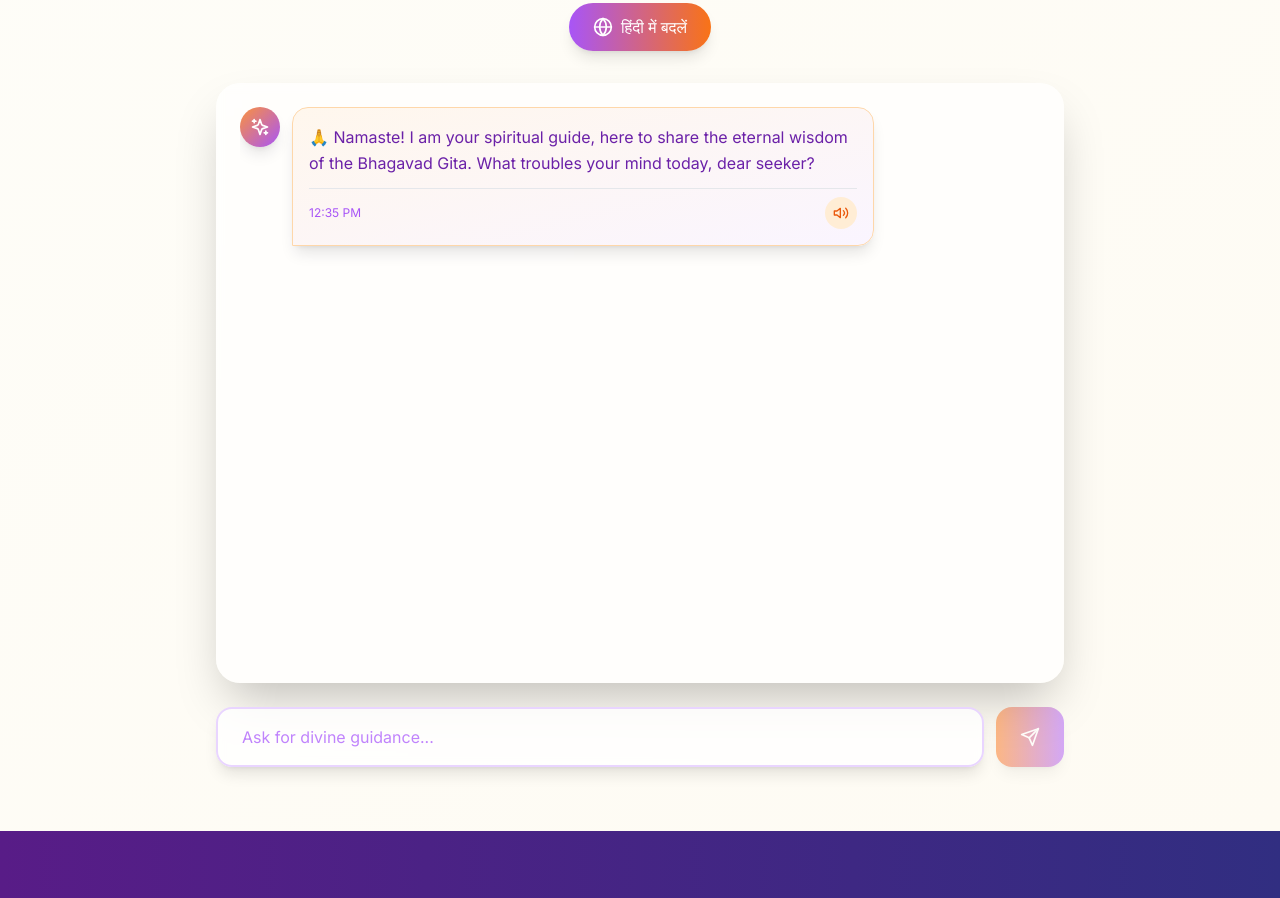
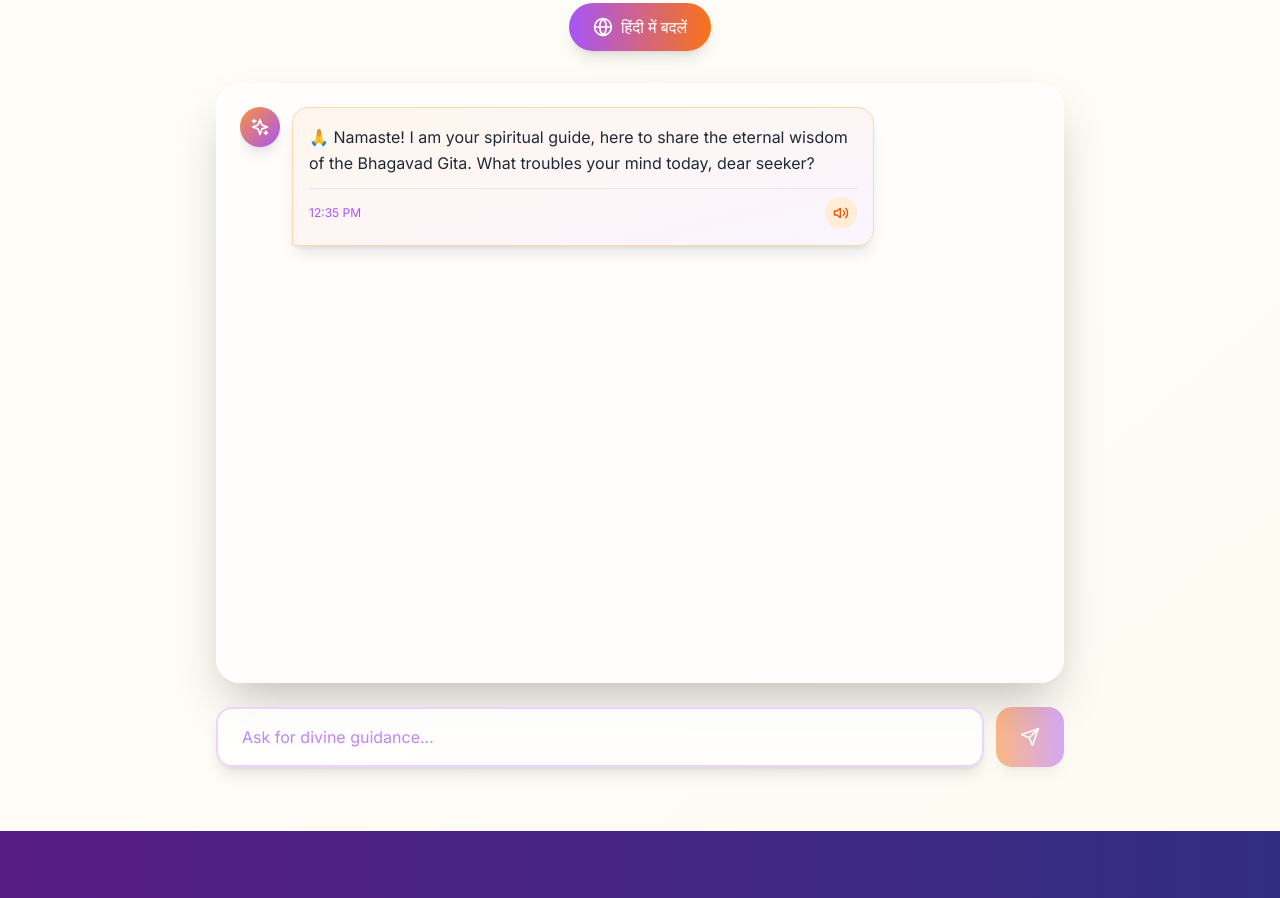
Before and after one commit to Vrajesh-Sharma/Sarathi, a React (Vite) app in the folder frontend/: page /ask-krishna in a window 1280 px wide. Shown: the part 1040-1938 px from the top of the page. Built offline with nearby package versions, Linux system fonts and the light colour scheme.

Commit message:
markdown formatted

```diff
--- a/frontend/src/components/ChatMessage.tsx
+++ b/frontend/src/components/ChatMessage.tsx
@@ -93,31 +93,31 @@ const ChatMessage: React.FC<ChatMessageProps> = ({ message }) => {
           }`}>
             <ReactMarkdown
               components={{
+                h1: ({ children }) => (
+                  <h1 className="text-3xl font-extrabold text-black mb-4">{children}</h1>
+                ),
+                h2: ({ children }) => (
+                  <h2 className="text-2xl font-bold text-black mb-3">{children}</h2>
+                ),
                 p: ({ children }) => (
-                  <p className={`mb-3 leading-relaxed ${
-                    message.isBot ? 'text-purple-800' : 'text-blue-800'
-                  } font-inter`}>
-                    {children}
-                  </p>
+                  <p className="mb-3 leading-relaxed text-gray-800 font-inter">{children}</p>
                 ),
                 strong: ({ children }) => (
-                  <strong className={`font-semibold ${
-                    message.isBot ? 'text-saffron-700' : 'text-blue-700'
-                  } font-devanagari`}>
-                    {children}
-                  </strong>
+                  <strong className="text-orange-600 font-semibold">{children}</strong>
                 ),
                 em: ({ children }) => (
-                  <em className={`italic font-devanagari text-lg leading-relaxed ${
-                    message.isBot ? 'text-purple-700' : 'text-blue-700'
-                  }`}>
+                  <strong className="text-orange-600 font-semibold">{children}</strong> // remove italic effect
+                ),
+                blockquote: ({ children }) => (
+                  <blockquote className="border-l-4 border-saffron-500 pl-4 italic text-gray-700 my-3">
                     {children}
-                  </em>
+                  </blockquote>
                 ),
               }}
             >
               {message.text}
             </ReactMarkdown>
+
           </div>
 
           {/* Actions: Timestamp + Speak */}
```
